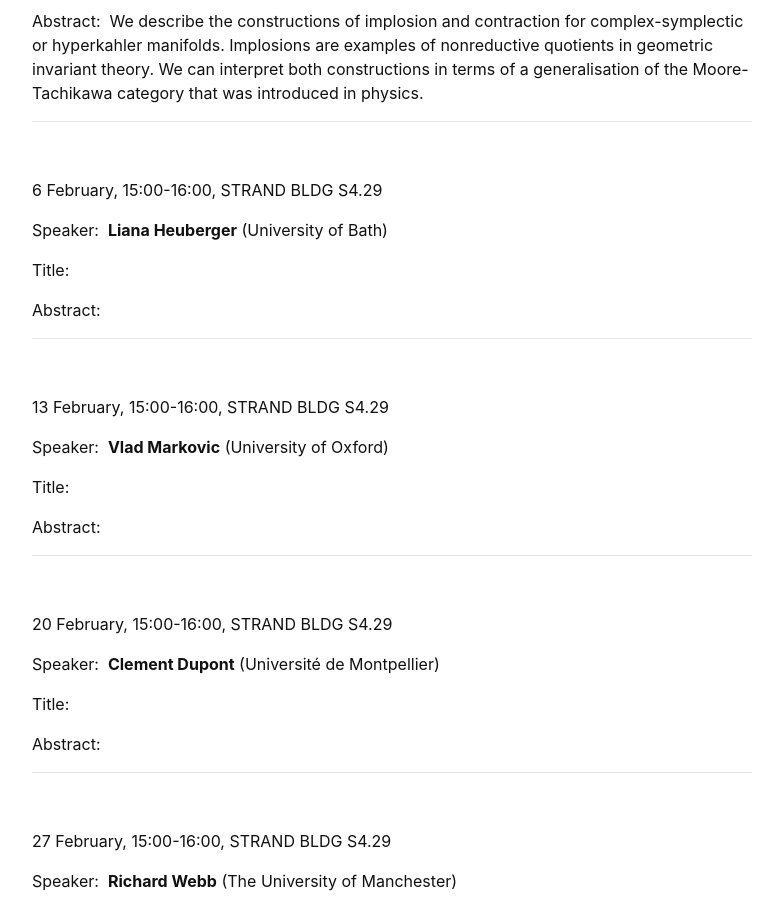
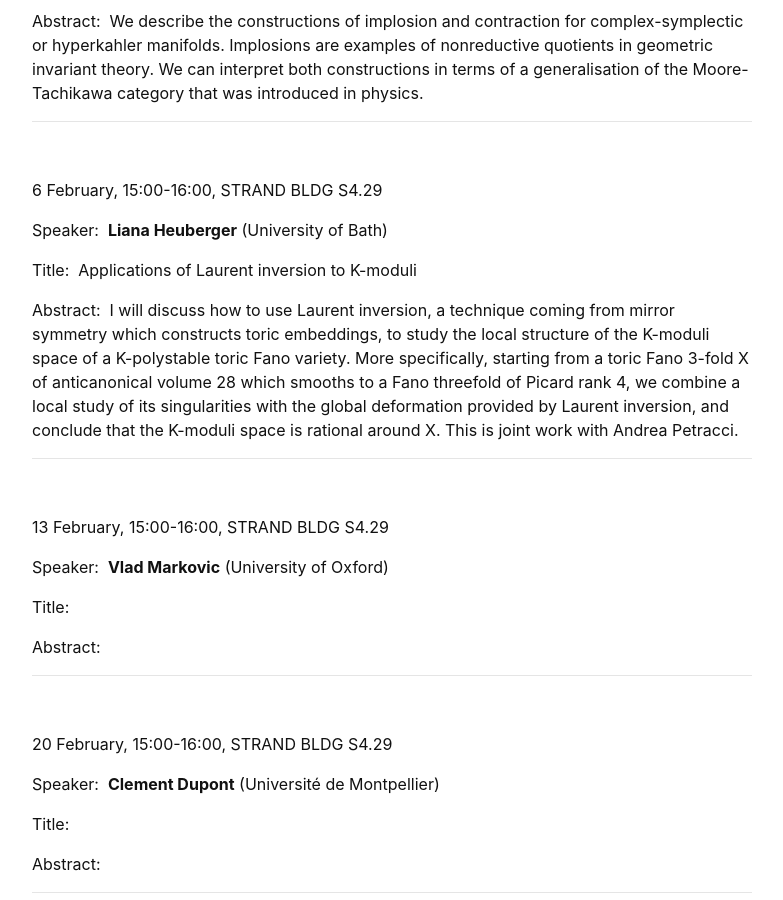
Before and after one commit to kcl-geometry-seminar/kcl-geometry-seminar.github.io, a Jekyll site: the page built from pages/index.md, in a window 1280 px wide and 900 px high, scrolled down 938 px. Shown: the whole window, without its empty margins (248-1031 px from the left). Built offline with Jekyll 4.4.1, drawn with Linux system fonts in a browser that asks for light colours; a script that is not in the unit is left out.

Commit message:
Update index.md

```diff
--- a/pages/index.md
+++ b/pages/index.md
@@ -51,9 +51,9 @@ Moore-Tachikawa category that was introduced in physics.
 
 Speaker:&nbsp; **Liana Heuberger** (University of Bath)
 
-Title:&nbsp;
+Title:&nbsp; Applications of Laurent inversion to K-moduli
 
-Abstract:&nbsp;
+Abstract:&nbsp; I will discuss how to use Laurent inversion, a technique coming from mirror symmetry which constructs toric embeddings, to study the local structure of the K-moduli space of a K-polystable toric Fano variety. More specifically, starting from a toric Fano 3-fold X of anticanonical volume 28 which smooths to a Fano threefold of Picard rank 4, we combine a local study of its singularities with the global deformation provided by Laurent inversion, and conclude that the K-moduli space is rational around X. This is joint work with Andrea Petracci.
 
 ---------------------------------------------------------
 <br />
```
